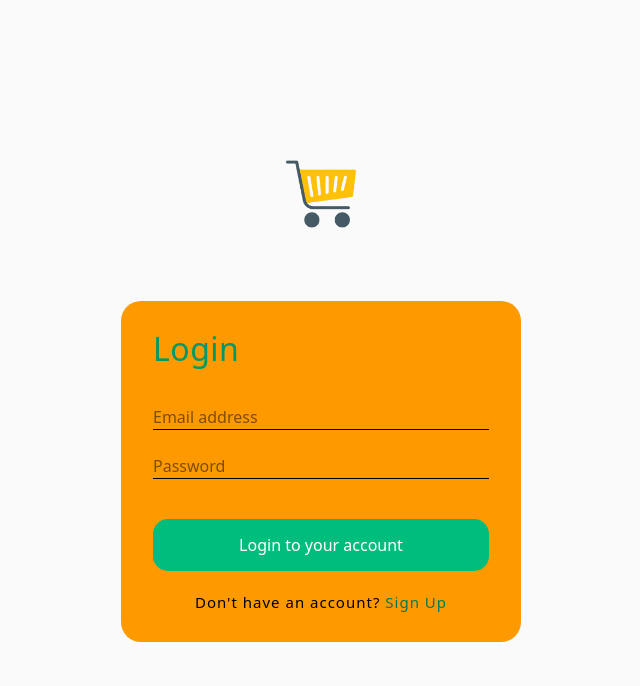
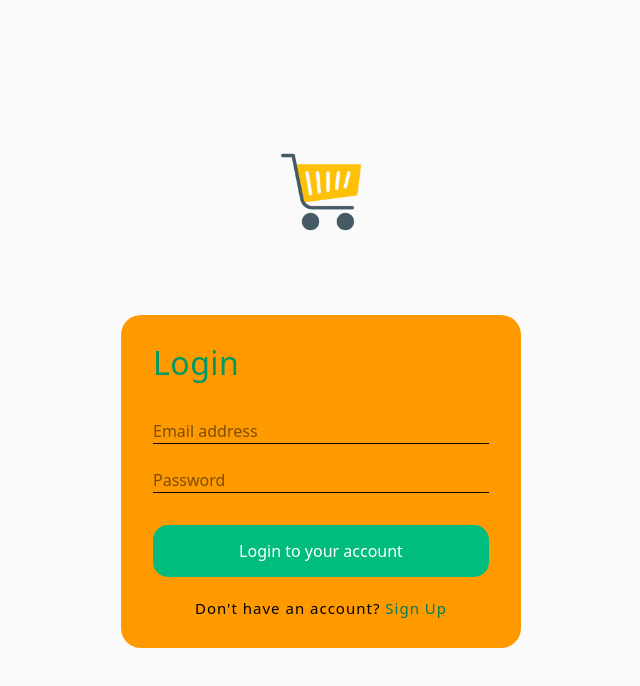
Before and after one commit to LEVANIKAPANADZE/ecomerce, a React (Vite) app: page / in a window 1280 px wide. Shown: the top 686 px of the page, without its empty margins (319-959 px from the left). Built offline with nearby package versions, Linux system fonts and the light colour scheme.

Commit message:
Finished the style css on Login page

```diff
--- a/src/pages/Login.tsx
+++ b/src/pages/Login.tsx
@@ -70,23 +70,23 @@ export default function Login() {
       <img
         src={Cart}
         alt="Shopping cart"
-        className="w-[50px] h-[50px] md:w-[70px] md:h-[70px]"
+        className="w-[50px] h-[50px] md:w-[70px] md:h-[70px] lg:w-[80px] lg:h-[80px]"
       />
 
       <div
         className="bg-amber-500 w-[327px] py-[24px]
       px-[32px] mt-[58px] rounded-[10px] md:w-[400px] md:py-[32px] md:rounded-[20px]
-       md:mt-[72px]"
+       md:mt-[72px] lg:mt-[83px]"
       >
         <h1
           className="w-[76px] font-normal text-[32px]
-        leading-[100%] tracking-[0.5px] text-emerald-600"
+        leading-[100%] tracking-[0.5px] text-emerald-600 lg:w-[105px]"
         >
           Login
         </h1>
 
         <form onSubmit={handleLogin}>
-          <div className="my-[40px]">
+          <div className="my-[40px] lg:mb-[32px] lg:mt-[40px]">
             {" "}
             <div className="mb-[24px] w-[full]">
               <input
```
